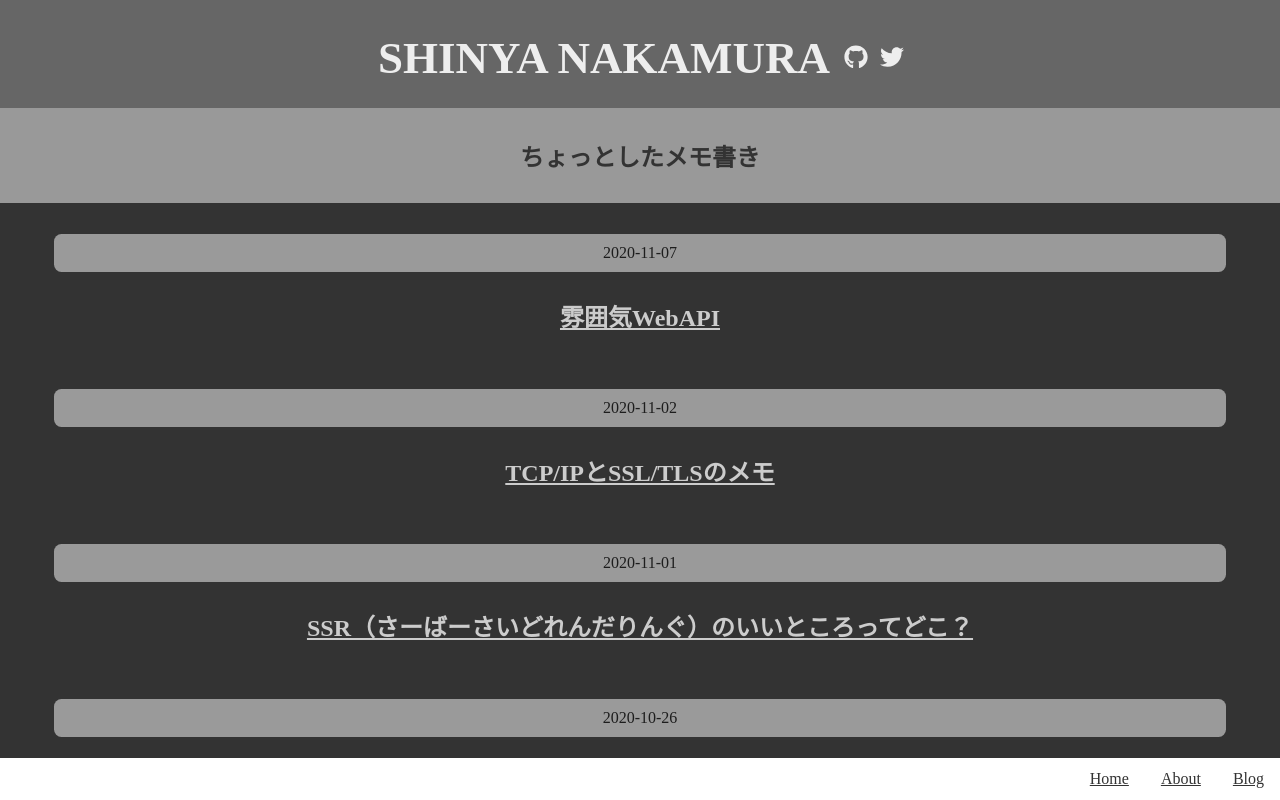
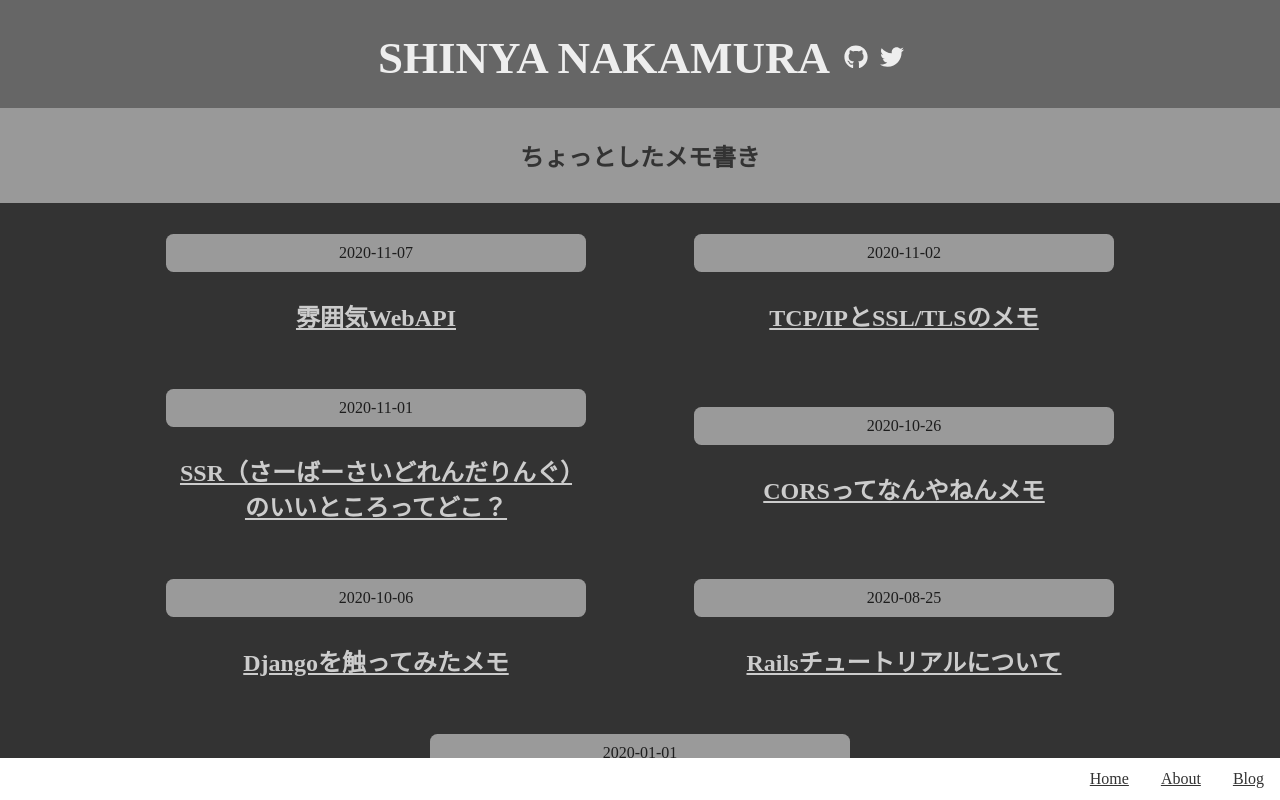
Before and after one commit to shin0825/next-js-md, a Next.js app in the folder app/: page /posts in a window 1280 px wide. Shown: the top 800 px of the page. Built offline with nearby package versions, Linux system fonts and the light colour scheme; a web font is replaced by a local one.

Commit message:
update posts-index - 記事一覧をみやすくした

```diff
--- a/app/pages/posts/index.js
+++ b/app/pages/posts/index.js
@@ -16,6 +16,7 @@ export default function Index({ allPostsData }) {
   return (
     <Layout>
       <h2 className={styles.title}>ちょっとしたメモ書き</h2>
+        <div className={styles.flexbox}>
           {allPostsData.map(({ id, title, date }) => (
             <div className={styles.table}>
               <p>{date}</p>
@@ -26,6 +27,7 @@ export default function Index({ allPostsData }) {
               </h3>
             </div>
           ))}
+        </div>
     </Layout>
   )
 }
--- a/app/pages/posts/index.module.css
+++ b/app/pages/posts/index.module.css
@@ -10,14 +10,21 @@
   font-family: Saira Extra Condensed;
 }
 
+.flexbox {
+  display: flex;
+  flex-wrap: wrap;
+  justify-content: center;
+  color: #cccccc;
+  background-color: #333333;
+}
+
 .table {
   padding: 15px 5%;
   display: flex;
   flex-direction: column;
   justify-content: center;
   align-items: center;
-  color: #cccccc;
-  background-color: #333333;
+  width: 50vh;
 }
 
 .table h3 {
```
Lines whose indentation alone changed are shown as unchanged.
